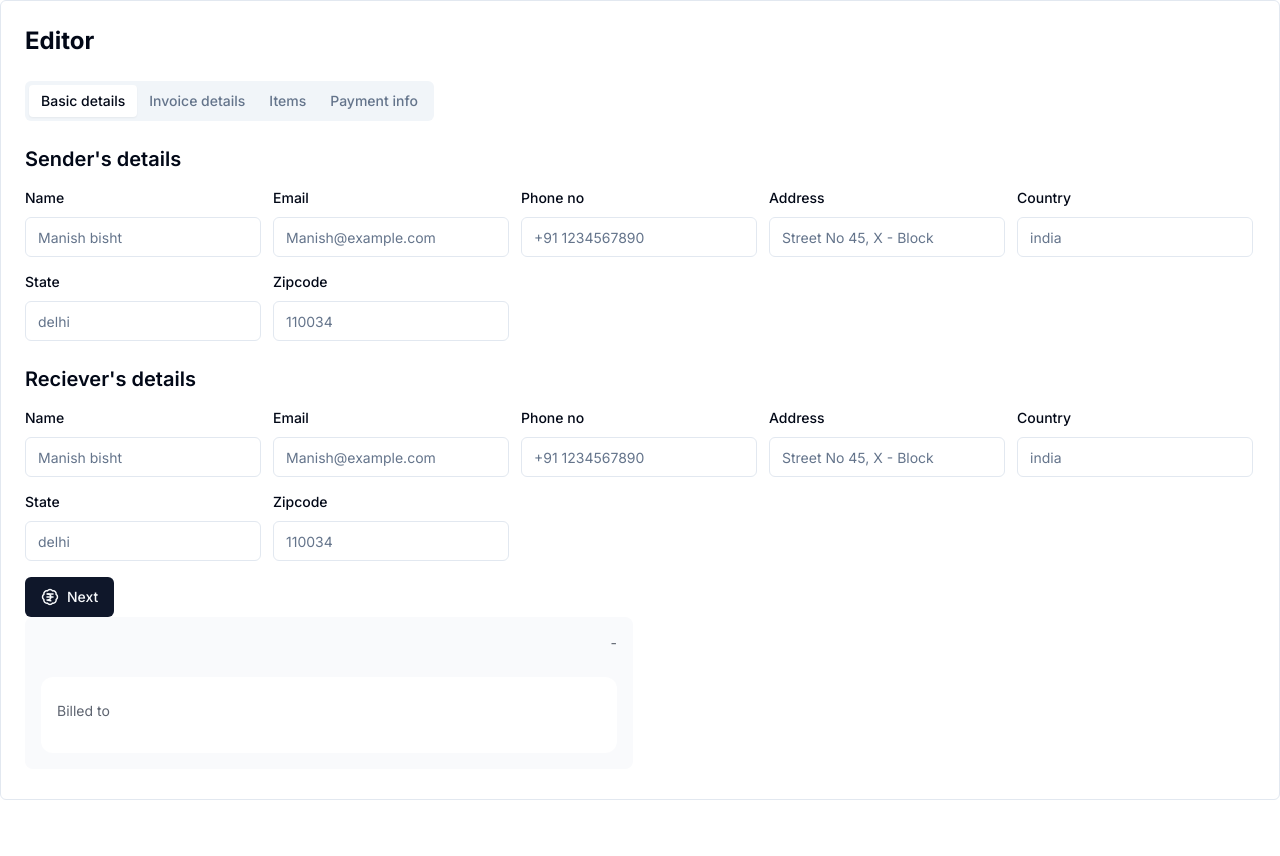
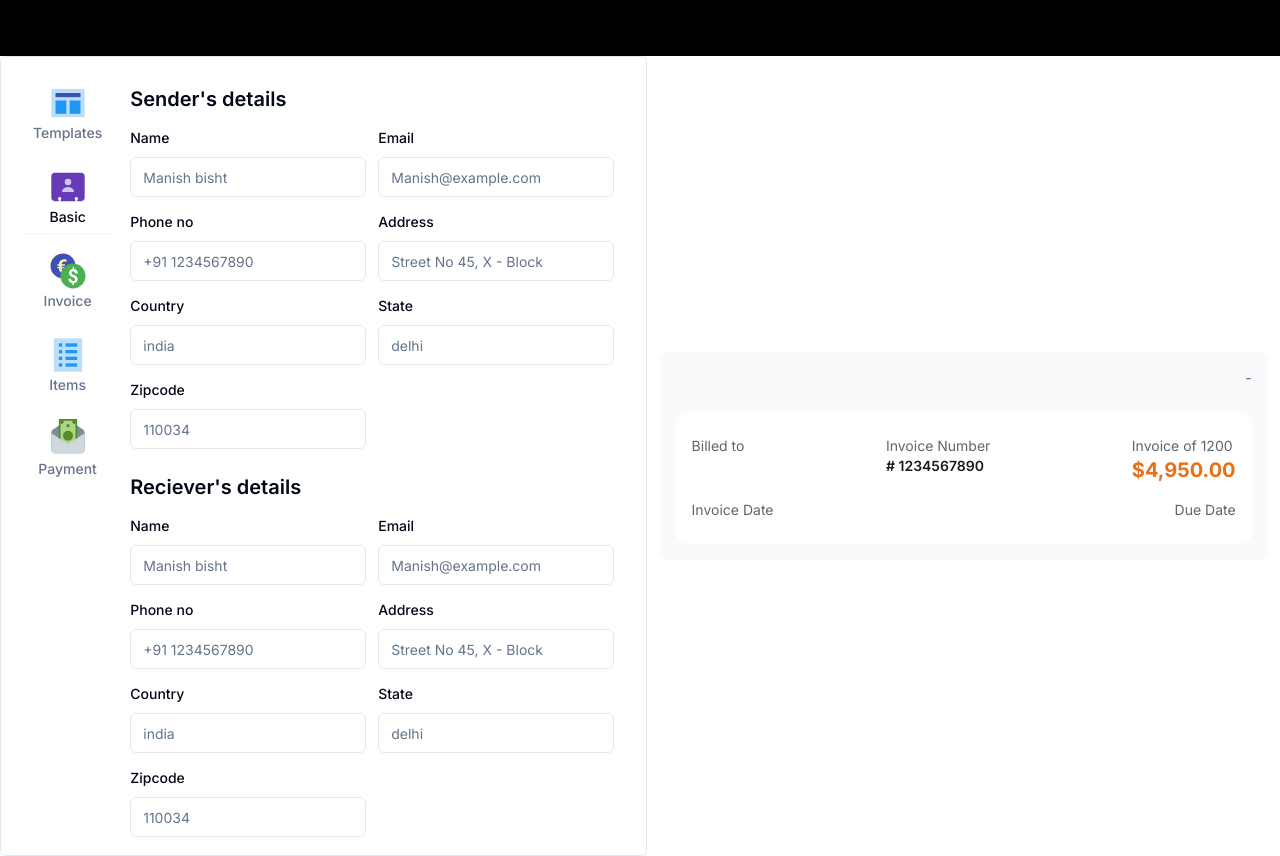
Before and after one commit to ManishBisht777/quick-invoice, a Next.js app: page /editor/modern in a window 1280 px wide. Before the commit the page ends 800 px from the top, so only its background shows below. Built offline with nearby package versions, Linux system fonts and the light colour scheme.

Commit message:
deps: react icons

```diff
--- a/package.json
+++ b/package.json
@@ -26,6 +26,7 @@
     "tailwind-merge": "^2.1.0",
     "tailwindcss-animate": "^1.0.7",
     "zod": "^3.22.4",
+    "react-icons": "^5.0.1",
     "zustand": "^4.4.7"
   },
   "devDependencies": {
--- a/src/app/(root)/editor/[Id]/page.tsx
+++ b/src/app/(root)/editor/[Id]/page.tsx
@@ -7,10 +7,11 @@ interface Props {
 
 export default function Page({ params: { Id } }: { params: { Id: string } }) {
   return (
-    <main className="flex gap-4">
-      <ScrollArea className="h-screen rounded-md border p-4">
+    <main className="">
+      <div className="w-full bg-black h-14"></div>
+      <div className="flex">
         <Editor />
-      </ScrollArea>
+      </div>
     </main>
   );
 }
--- a/src/app/globals.css
+++ b/src/app/globals.css
@@ -74,3 +74,9 @@
     @apply bg-background text-foreground;
   }
 }
+
+.flex-center {
+  display: flex;
+  justify-content: center;
+  align-items: center;
+}
--- a/src/components/Editor.tsx
+++ b/src/components/Editor.tsx
@@ -17,6 +17,14 @@ import {
   EditorTabsList,
   EditorTabsTrigger,
 } from "./ui/editor-tabs";
+import { ScrollArea } from "./ui/scroll-area";
+import {
+  FcBusinessContact,
+  FcCurrencyExchange,
+  FcMoneyTransfer,
+  FcTemplate,
+  FcViewDetails,
+} from "react-icons/fc";
 
 export default function Editor() {
   const form = useForm<z.infer<typeof templatePropsSchema>>({
@@ -28,22 +36,33 @@ export default function Editor() {
     console.log(values);
   }
 
-  // console.log(form.getValues());
+  return (
+    <Form {...form}>
+      <form onSubmit={form.handleSubmit(onSubmit)} className="space-y-6">
+        <ScrollArea className="h-screen rounded-md border p-4">
+          <EditorTabs className="flex h-screen" defaultValue="user">
+            <EditorTabsList>
+              <EditorTabsTrigger value="templates">
+                <FcTemplate size={40} />
+                Templates
+              </EditorTabsTrigger>
 
-  return (
-    <div className="p-2">
-      <Form {...form}>
-        <form onSubmit={form.handleSubmit(onSubmit)} className="space-y-6">
-          <h1 className="text-2xl font-bold">Editor</h1>
-          <EditorTabs defaultValue="user">
-            <EditorTabsList>
-              <EditorTabsTrigger value="user">Basic details</EditorTabsTrigger>
+              <EditorTabsTrigger value="user">
+                <FcBusinessContact size={40} />
+                <p>Basic</p>
+              </EditorTabsTrigger>
+
               <EditorTabsTrigger value="client">
-                Invoice details
+                <FcCurrencyExchange size={40} />
+                <p>Invoice</p>
               </EditorTabsTrigger>
-              <EditorTabsTrigger value="items">Items</EditorTabsTrigger>
+              <EditorTabsTrigger value="items">
+                <FcViewDetails size={40} />
+                Items
+              </EditorTabsTrigger>
               <EditorTabsTrigger value="bank details">
-                Payment info
+                <FcMoneyTransfer size={40} />
+                Payment
               </EditorTabsTrigger>
             </EditorTabsList>
             <EditorTabsContent value="user">
@@ -59,9 +78,11 @@ export default function Editor() {
               <PaymentDetails form={form} />
             </EditorTabsContent>
           </EditorTabs>
-        </form>
+        </ScrollArea>
+      </form>
+      <div className="flex flex-1 justify-center items-center">
         <Modern initialValue={form.watch()} />
-      </Form>
-    </div>
+      </div>
+    </Form>
   );
 }
--- a/src/components/form/invoiceDetails.tsx
+++ b/src/components/form/invoiceDetails.tsx
@@ -18,7 +18,7 @@ interface InvoiceDetailsProps {
 export function InvoiceDetails({ form }: InvoiceDetailsProps) {
   return (
     <>
-      <div className="space-y-6 mt-6">
+      <div className="space-y-6 mt-6 w-full">
         <div className="space-y-3">
           <h2 className="text-xl font-semibold">Invoice details</h2>
           <div className="flex flex-wrap gap-3">
--- a/src/components/form/userDetails.tsx
+++ b/src/components/form/userDetails.tsx
@@ -1,6 +1,5 @@
 "use client";
 
-import { Button } from "@/components/ui/button";
 import {
   FormControl,
   FormField,
@@ -8,7 +7,6 @@ import {
   FormMessage,
 } from "@/components/ui/form";
 import { Input } from "@/components/ui/input";
-import { BadgeIndianRupee } from "lucide-react";
 import { Label } from "../ui/label";
 interface UserDetailsProps {
   form: any;
@@ -16,8 +14,7 @@ interface UserDetailsProps {
 
 export function UserDetails({ form }: UserDetailsProps) {
   return (
-    <>
-      <div className="space-y-6 mt-6">
+    <div className="space-y-6">
       <div className="space-y-3">
         <h2 className="text-xl font-semibold">Sender&apos;s details</h2>
         <div className="flex flex-wrap gap-3">
@@ -217,10 +214,5 @@ export function UserDetails({ form }: UserDetailsProps) {
         </div>
       </div>
     </div>
-      <Button className="mt-4" type="button">
-        <BadgeIndianRupee className="mr-2" size={18} />
-        Next
-      </Button>
-    </>
   );
 }
--- a/src/components/templates/Modern.tsx
+++ b/src/components/templates/Modern.tsx
@@ -5,7 +5,7 @@ import { Button } from "../ui/button";
 import Link from "next/link";
 import { templateProps } from "@/config/template";
 import { useEffect, useState } from "react";
-import { basicDetails } from "@/types/template";
+import { basicDetails, invoiceDetails } from "@/types/template";
 
 interface ModernTemplateProps {
   isEditing?: boolean;
@@ -14,6 +14,7 @@ interface ModernTemplateProps {
       from: basicDetails;
       to: basicDetails;
     };
+    invoiceDetails: invoiceDetails;
   };
 }
 
@@ -35,18 +36,22 @@ export default function Modern({
       from: basicDetails;
       to: basicDetails;
     };
+    invoiceDetails: invoiceDetails;
   }>({
     basicDetails: templateProps.basicDetails,
+    invoiceDetails: templateProps.invoiceDetails,
   });
 
   useEffect(() => {
     if (initialValue) {
       setTemplateValues({
         basicDetails: initialValue.basicDetails,
+        invoiceDetails: initialValue.invoiceDetails,
       });
     } else {
       setTemplateValues({
         basicDetails: templateProps.basicDetails,
+        invoiceDetails: templateProps.invoiceDetails,
       });
     }
   }, [initialValue]);
@@ -87,7 +92,7 @@ export default function Modern({
             <p>{templateValues.basicDetails.to?.address?.state}</p>
             <p>{templateValues.basicDetails.to?.address?.zipCode}</p>
           </div>
-          {/* <div>
+          <div>
             <h2>Invoice Number</h2>
             <p className="text-[#1A1C21] font-semibold">
               # {templateProps.invoiceNumber}
@@ -96,10 +101,10 @@ export default function Modern({
           <div>
             <p>Invoice of 1200</p>
             <p className="text-[#E87117] text-xl font-bold">$4,950.00</p>
-          </div> */}
+          </div>
         </div>
 
-        {/* <div className="flex justify-between mt-4">
+        <div className="flex justify-between mt-4">
           <div>
             <p>Invoice Date</p>
             <p className="text-[#1A1C21] font-semibold">
@@ -114,7 +119,7 @@ export default function Modern({
           </div>
         </div>
 
-        <div className="mt-3">
+        {/* <div className="mt-3">
           <div className="py-2 border-y-[1px] border-[#D7DAE0] justify-between grid grid-cols-7 gap-1 mb-2">
             <p className="col-span-4">Item</p>
             <p className="col-span-1">Quantity</p>
--- a/src/components/ui/editor-tabs.tsx
+++ b/src/components/ui/editor-tabs.tsx
@@ -14,7 +14,7 @@ const EditorTabsList = React.forwardRef<
   <TabsPrimitive.List
     ref={ref}
     className={cn(
-      "inline-flex h-10 items-center justify-center rounded-md bg-muted p-1 text-muted-foreground",
+      "flex flex-col gap-3 w-fit rounded-md p-1 text-muted-foreground",
       className
     )}
     {...props}
@@ -29,7 +29,7 @@ const EditorTabsTrigger = React.forwardRef<
   <TabsPrimitive.Trigger
     ref={ref}
     className={cn(
-      "inline-flex items-center justify-center whitespace-nowrap rounded-sm px-3 py-1.5 text-sm font-medium ring-offset-background transition-all focus-visible:outline-none focus-visible:ring-2 focus-visible:ring-ring focus-visible:ring-offset-2 disabled:pointer-events-none disabled:opacity-50 data-[state=active]:bg-background data-[state=active]:text-foreground data-[state=active]:shadow-sm",
+      "flex flex-col items-center justify-center whitespace-nowrap rounded-sm px-3 py-1.5 text-sm font-medium ring-offset-background transition-all focus-visible:outline-none focus-visible:ring-2 focus-visible:ring-ring focus-visible:ring-offset-2 disabled:pointer-events-none disabled:opacity-50 data-[state=active]:bg-background data-[state=active]:text-foreground data-[state=active]:shadow-sm",
       className
     )}
     {...props}
@@ -44,7 +44,7 @@ const EditorTabsContent = React.forwardRef<
   <TabsPrimitive.Content
     ref={ref}
     className={cn(
-      "mt-2 ring-offset-background focus-visible:outline-none focus-visible:ring-2 focus-visible:ring-ring focus-visible:ring-offset-2",
+      "p-3 max-w-lg ring-offset-background focus-visible:outline-none focus-visible:ring-2 focus-visible:ring-ring focus-visible:ring-offset-2",
       className
     )}
     {...props}
--- a/src/types/formSchema.ts
+++ b/src/types/formSchema.ts
@@ -47,7 +47,7 @@ const paymentDetailsSchema = z.object({
 
 export const templatePropsSchema = z.object({
   basicDetails: basicDetailsSchema,
-  // invoiceDetails: invoiceDetailsSchema,
+  invoiceDetails: invoiceDetailsSchema,
   // invoiceNumber: z.string(),
   // items: z.array(itemSchema),
   // paymentDetails: paymentDetailsSchema,
```
Also changed, not shown: 1 other file (tests, documents, lock files or other folders). Lines whose indentation alone changed are shown as unchanged.
